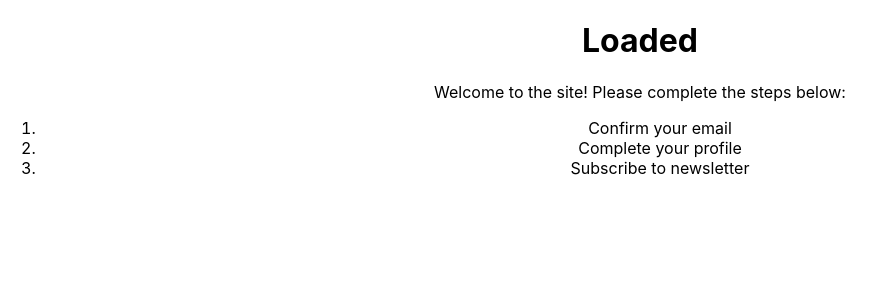
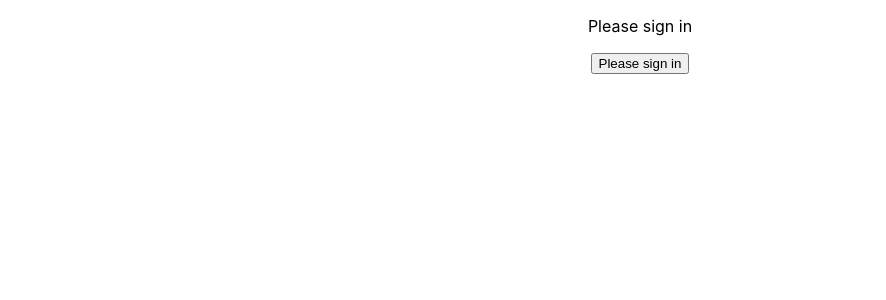
Before and after one commit to CarlG96/gitpod-react, a React (Create React App) app in the folder my-app/: page / in a window 1280 px wide. Shown: the top 300 px of the page, without its empty margins (0-886 px from the left). Built offline with nearby package versions, Linux system fonts and the light colour scheme.

Commit message:
added multiplecomponents to do with event handling

```diff
--- a/my-app/src/App.js
+++ b/my-app/src/App.js
@@ -8,6 +8,8 @@ import EventBinding from './components/EventBinding';
 import ConditionalRenderingClass from './components/ConditionalRenderingClass';
 import ConditionalRenderingFunctional from './components/ConditionalRenderingFunctional';
 import NestingComponents from './components/NestingComponents';
+import MethodsAsPropsChild from './components/MethodsAsPropsChild';
+import MethodsAsPropsParent from './components/MethodsAsPropsParent';
 
 function App() {
   return (
@@ -19,7 +21,8 @@ function App() {
       {/* <EventBinding /> */}
       {/* <ConditionalRenderingFunctional connected={false}/> */}
       {/* <ConditionalRenderingClass /> */}
-      <NestingComponents />
+      {/* <NestingComponents /> */}
+      <MethodsAsPropsParent />
     </div>
   );
 }
--- /dev/null
+++ b/my-app/src/components/MethodsAsPropsChild.js
@@ -0,0 +1,26 @@
+import React from 'react'
+
+function MethodsAsPropsChild(props) {
+    return (
+        <div>
+            {
+                props.isLoggedIn ? (
+                    <div>
+                        <p>Welcome to the site! Please complete the steps below:</p>
+                        <ol>
+                            <li>Confirm your email</li>
+                            <li>Complete your profile</li>
+                            <li>Subscribe to newsletter</li>
+                        </ol>
+                        <button onClick={props.handleSignOut}>Sign out</button>
+                    </div>
+                ) : (<div>
+                    <p>Please sign in</p>
+                    <button onClick={props.handleSignIn}>Please sign in</button>
+                </div>)
+            }
+        </div>
+    )
+}
+
+export default MethodsAsPropsChild
--- /dev/null
+++ b/my-app/src/components/MethodsAsPropsParent.js
@@ -0,0 +1,38 @@
+import React, { Component } from 'react'
+import MethodsAsPropsChild from './MethodsAsPropsChild'
+
+export class MethodsAsPropsParent extends Component {
+    constructor(props) {
+      super(props)
+
+      this.state = {
+        isLoaded : true,
+        isLoggedIn : false
+      }
+    }
+
+    handleSignIn = () => {
+        this.setState(
+            {isLoggedIn: true}
+        );
+        console.log(this);
+    }
+
+    handleSignOut = () => {
+        this.setState(
+            {isLoggedIn: false}
+        );
+    }
+
+  render() {
+    return (
+        <div>
+            <MethodsAsPropsChild isLoggedIn={this.state.isLoggedIn}
+            handleSignIn={this.handleSignIn}
+            handleSignOut={this.handleSignOut} />
+        </div>
+    )
+  }
+}
+
+export default MethodsAsPropsParent
```
